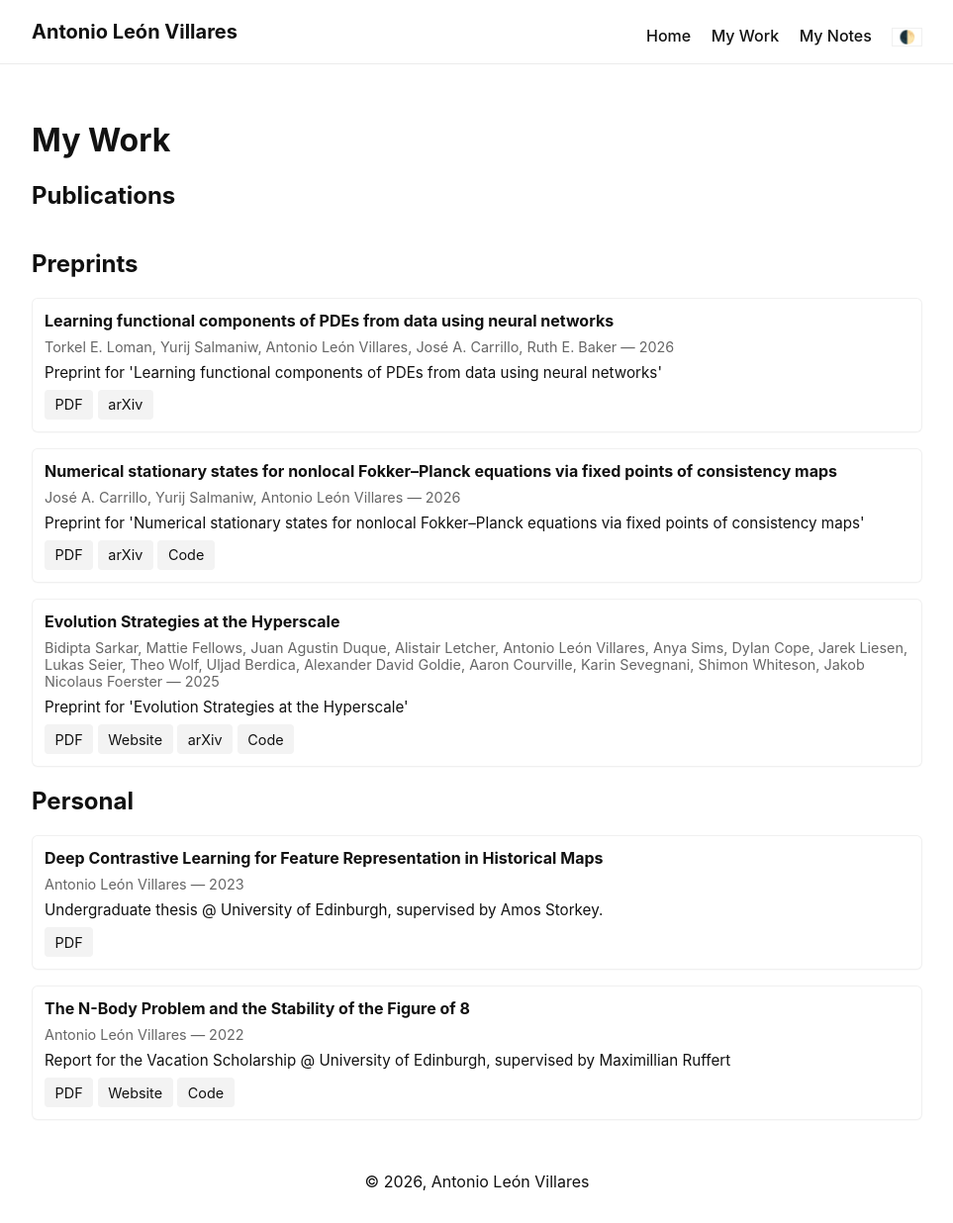
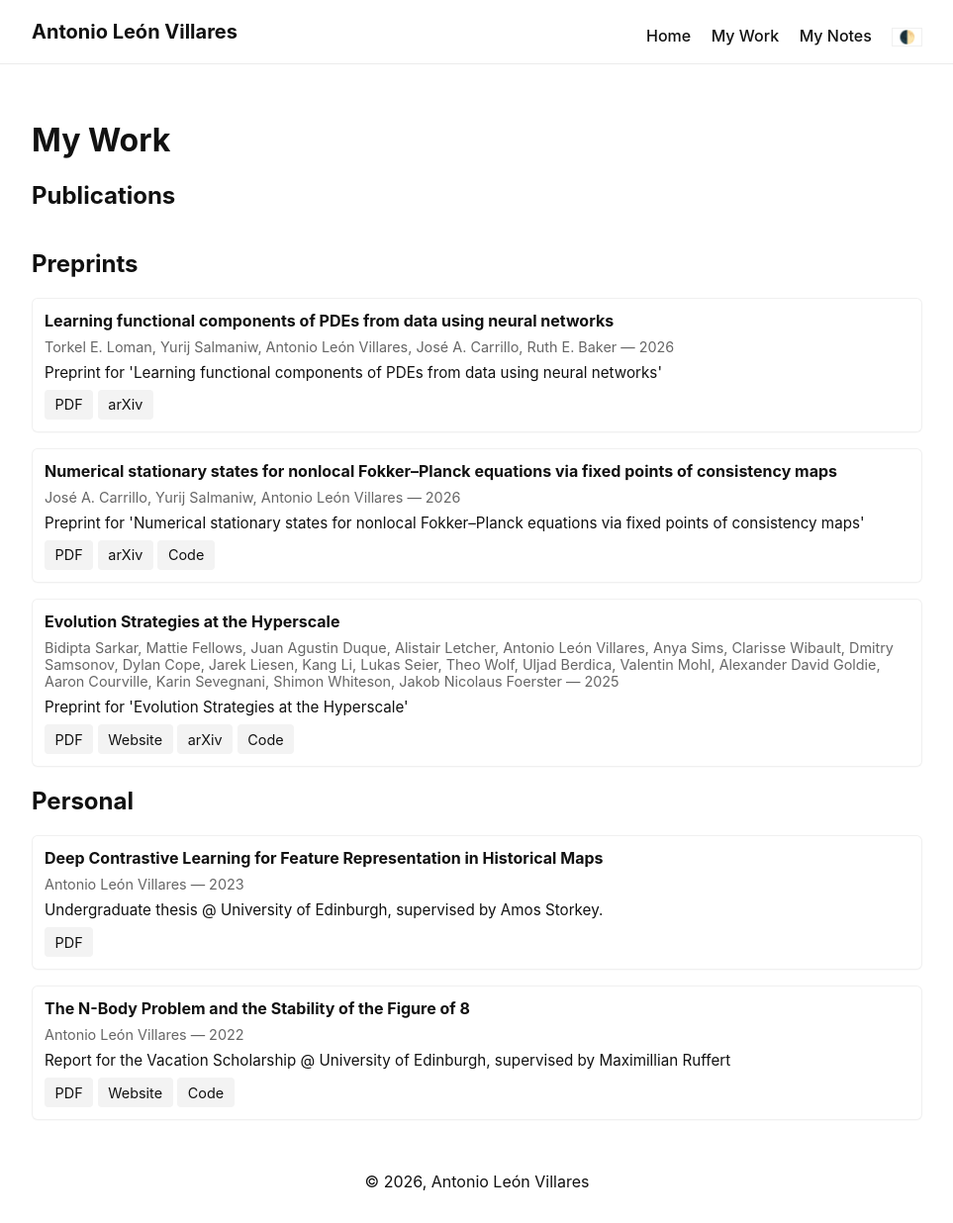
Before and after one commit to alv31415/alv31415.github.io, a Jekyll site: the page built from work.md, in a window 1280 px wide. Shown: the whole page at 99% size, without its empty margins (158-1121 px from the left). Built offline with Jekyll 4.4.1, drawn with Linux system fonts in a browser that asks for light colours.

Commit message:
Updated eggroll authors

```diff
--- a/_data/preprints.yml
+++ b/_data/preprints.yml
@@ -13,7 +13,7 @@
   pdf: "https://www.arxiv.org/pdf/2602.05632"
   code: "https://github.com/alv31415/MVESteadyStateSolver.jl"
 - title: "Evolution Strategies at the Hyperscale"
-  authors: "Bidipta Sarkar, Mattie Fellows, Juan Agustin Duque, Alistair Letcher, Antonio León Villares, Anya Sims, Dylan Cope, Jarek Liesen, Lukas Seier, Theo Wolf, Uljad Berdica, Alexander David Goldie, Aaron Courville, Karin Sevegnani, Shimon Whiteson, Jakob Nicolaus Foerster"
+  authors: "Bidipta Sarkar, Mattie Fellows, Juan Agustin Duque, Alistair Letcher, Antonio León Villares, Anya Sims, Clarisse Wibault, Dmitry Samsonov, Dylan Cope, Jarek Liesen, Kang Li, Lukas Seier, Theo Wolf, Uljad Berdica, Valentin Mohl, Alexander David Goldie, Aaron Courville, Karin Sevegnani, Shimon Whiteson, Jakob Nicolaus Foerster"
   year: 2025
   description: "Preprint for 'Evolution Strategies at the Hyperscale'"
   arxiv: "https://arxiv.org/abs/2511.16652"
```
